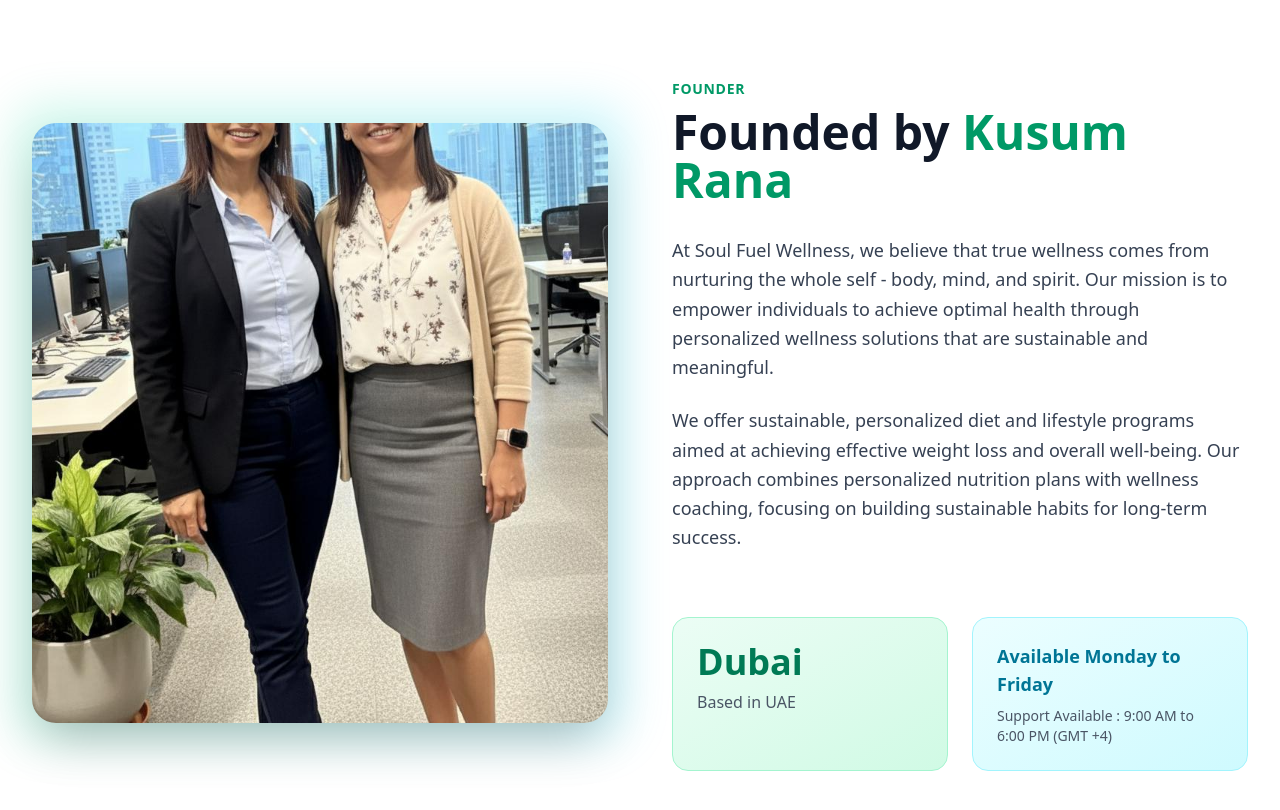
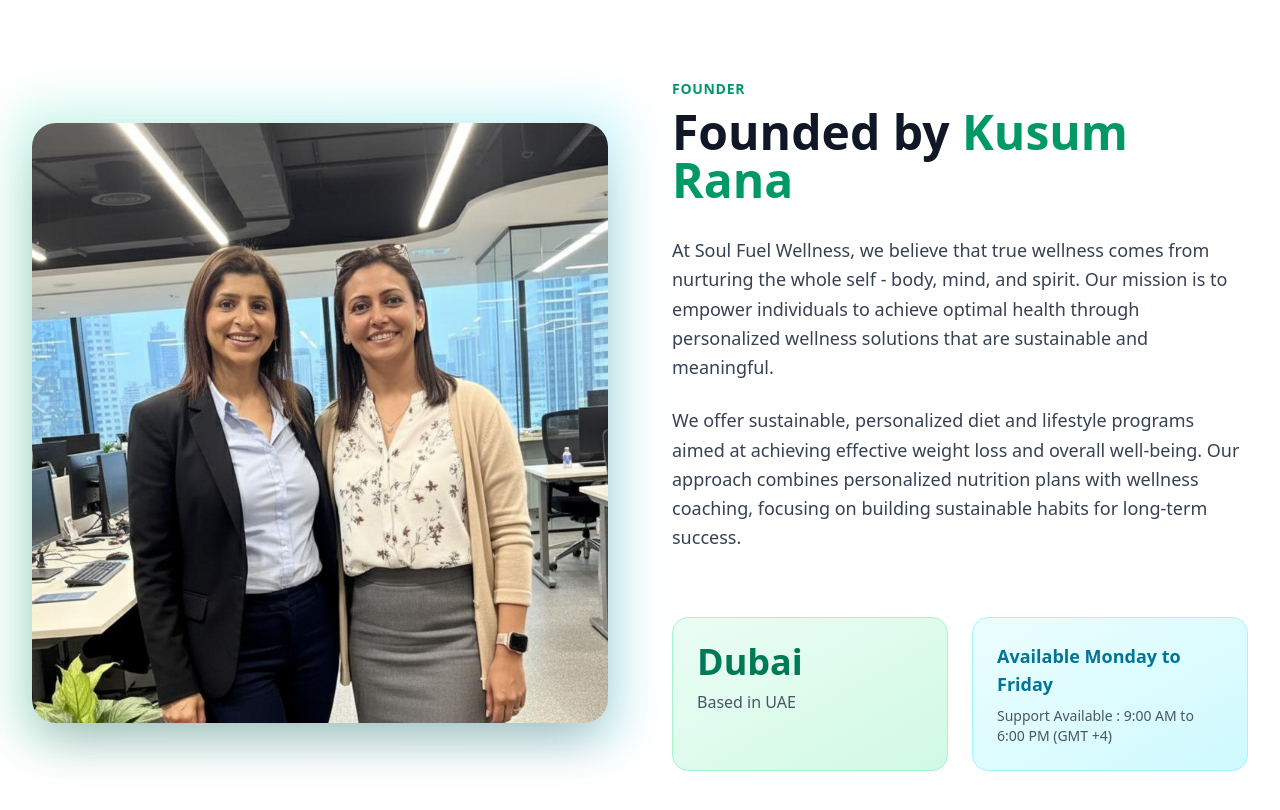
Before and after one commit to AmanMishra0987/nutri, a React (Vite) app: page /about in a window 1280 px wide. Shown: the part 740-1550 px from the top of the page. Built offline with nearby package versions, Linux system fonts and the light colour scheme.

Commit message:
add about us photo

```diff
--- a/src/pages/AboutPage.jsx
+++ b/src/pages/AboutPage.jsx
@@ -53,7 +53,7 @@ const AboutPage = () => {
                 <img
                   src={IMAGES.teamImage}
                   alt="Kusum Rana - Founder"
-                  className="w-full h-[600px] object-cover transform group-hover:scale-105 transition duration-500"
+                  className="w-full h-[600px] object-cover object-top transform group-hover:scale-105 transition duration-500"
                 />
               </div>
             </div>
```
